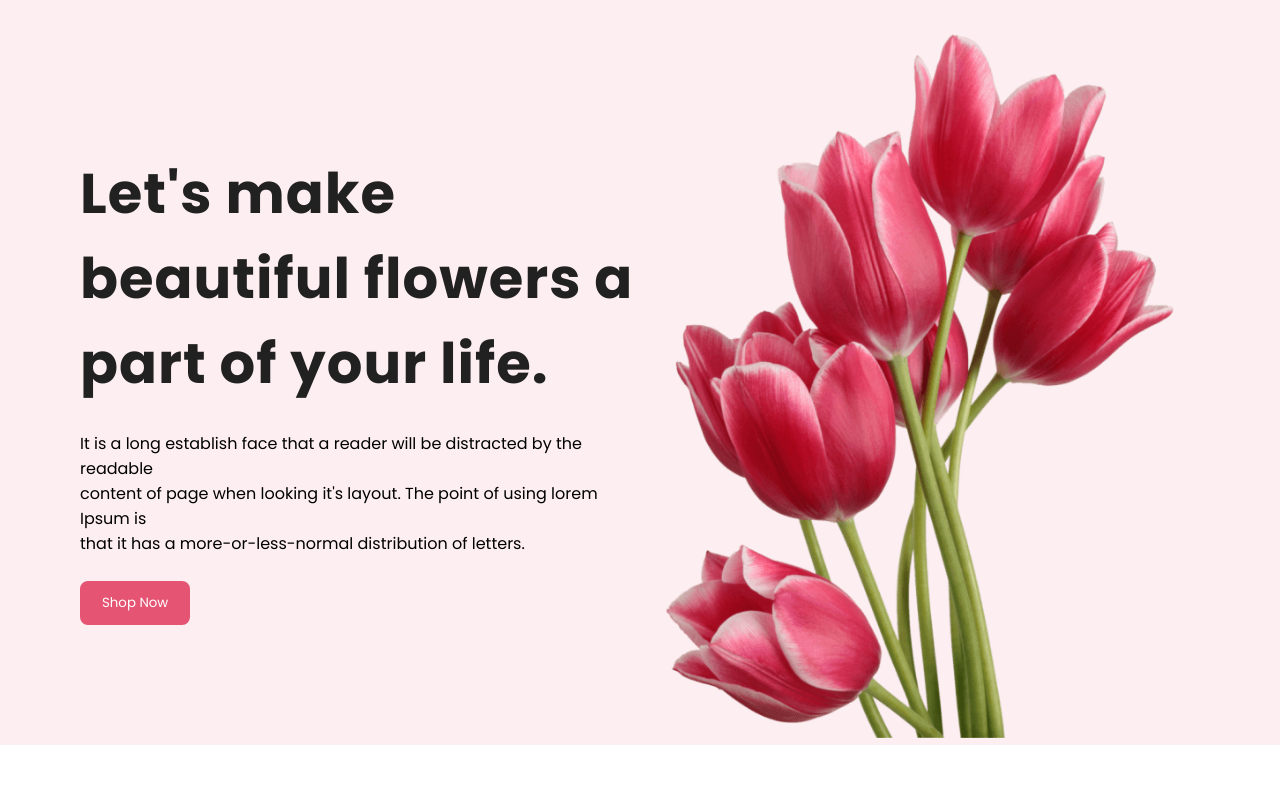
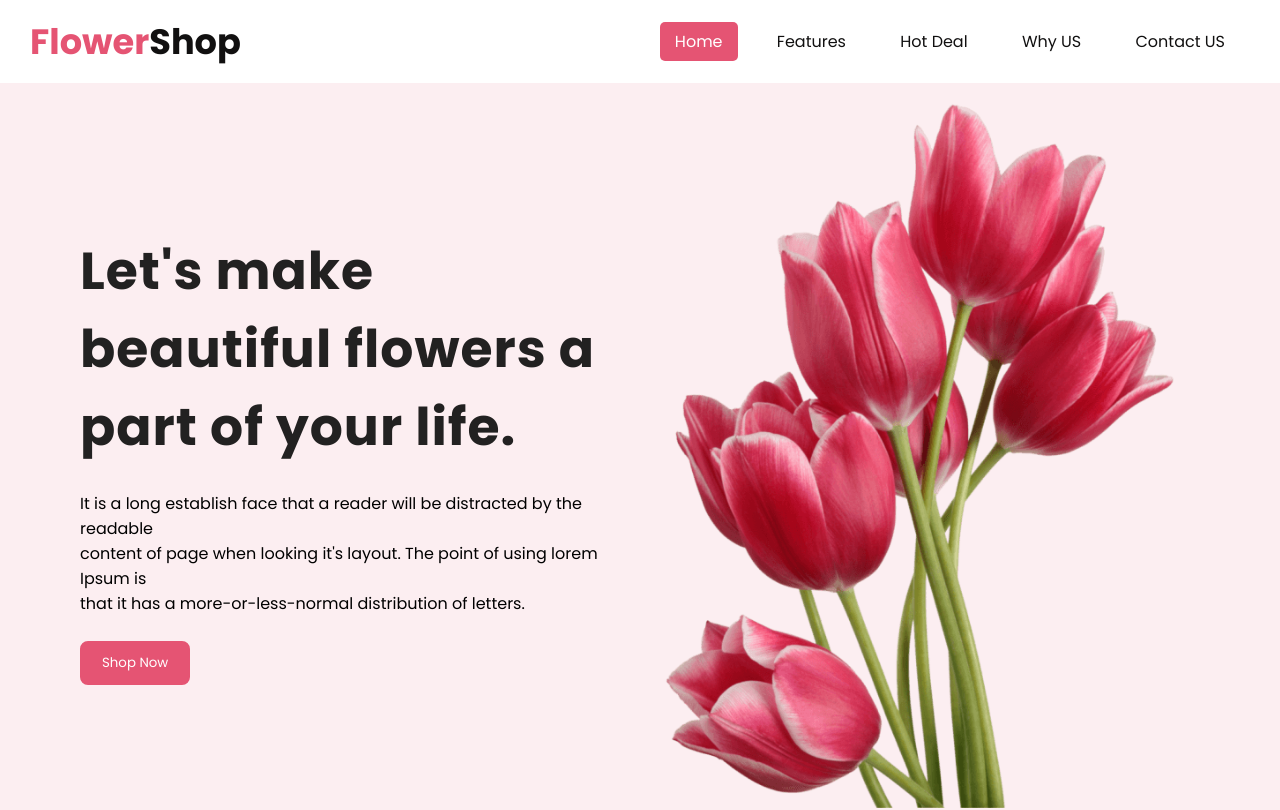
Before and after one commit to khotijaakther/FlowerShop, a plain HTML site: page index.html in a window 1280 px wide. Shown: the top 810 px of the page. Drawn offline with Linux system fonts and the light colour scheme; files whose address does not match are found by name.

Commit message:
add nav section

```diff
--- a/assets/css/style.css
+++ b/assets/css/style.css
@@ -1,7 +1,8 @@
 * {
   margin: 0;
   padding: 0;
-    font-family: 'Poppins', sans-serif;
+  font-family: "Poppins", sans-serif;
+  scroll-behavior: smooth;
 }
 
 img {
@@ -9,13 +10,18 @@ img {
   max-width: 100%;
 }
 
+a {
+  text-decoration: none;
+  color: #111010;
+}
+
 .primary-btn {
-    border: 2px solid #E55473;
+  border: 2px solid #e55473;
   padding: 10px 20px;
   border-radius: 8px;
   cursor: pointer;
   color: white;
-    background-color: #E55473;
+  background-color: #e55473;
   transition: 0.5s ease;
 }
 
@@ -29,23 +35,69 @@ img {
   text-align: center;
 }
 
-.section-content>.section-title {
+.section-content > .section-title {
   font-size: 2rem;
   margin-bottom: 15px;
 }
 
-.section-content>.section-details {
+.section-content > .section-details {
   color: gray;
   font-size: 16px;
 }
 
+header {
+  position: fixed;
+  left: 0;
+  top: 0;
+  width: 100%;
+  background-color: #fff;
+}
+
+header .navbar {
+  display: flex;
+  justify-content: space-between;
+  align-items: center;
+  padding: 15px 30px;
+}
+
+.brand-logo {
+  font-size: 2.2rem;
+}
+
+.brand-logo span {
+  color: #e55473;
+}
+
+.navbar-menu {
+  list-style-type: none;
+}
+
+.navbar-menu .nav-item {
+  display: inline;
+  margin: 0px 10px;
+  font-weight: 400;
+  padding: 8px 15px;
+  border-radius: 5px;
+  transition: 0.5s ease-in;
+}
+
+.navbar-menu .nav-item:hover,
+.navbar-menu .nav-item.active {
+  background-color: #e55473;
+}
+.navbar-menu .nav-item:hover a,
+.navbar-menu .nav-item.active a {
+  color: #fff;
+}
+
 .banner-section {
-    background-color: #FCEEF1;
+  background-color: #fceef1;
   display: flex;
   flex-direction: row;
   justify-content: center;
   align-items: center;
   padding: 2rem 5rem 0 5rem;
+  margin-top: 70px;
 }
 
 .banner-section div {
@@ -53,7 +105,7 @@ img {
 }
 
 .banner-heading {
-    font-size: 56px;
+  font-size: 52px;
   font-weight: 700;
   letter-spacing: 1px;
   color: #222121;
@@ -67,13 +119,13 @@ img {
   text-align: center;
 }
 
-.features-content>.feature-inner {
+.features-content > .feature-inner {
   flex-basis: 33.33%;
   margin: 0px 56px;
   text-align: center;
 }
 
-.features-content>.feature-inner>img {
+.features-content > .feature-inner > img {
   height: 350px;
   padding: 50px 30px 0px 30px;
   border-top-left-radius: 150px;
@@ -81,22 +133,22 @@ img {
   object-fit: contain;
 }
 
-.features-content>.feature-inner:nth-child(1) img {
-    background-color: #F1DDE7;
-    border: 2px solid #F1DDE7;
+.features-content > .feature-inner:nth-child(1) img {
+  background-color: #f1dde7;
+  border: 2px solid #f1dde7;
 }
 
-.features-content>.feature-inner:nth-child(2) img {
-    background-color: #D9EFF0;
-    border: 2px solid #D9EFF0;
+.features-content > .feature-inner:nth-child(2) img {
+  background-color: #d9eff0;
+  border: 2px solid #d9eff0;
 }
 
-.features-content>.feature-inner:nth-child(3) img {
-    background-color: #E3EBDB;
-    border: 2px solid #E3EBDB;
+.features-content > .feature-inner:nth-child(3) img {
+  background-color: #e3ebdb;
+  border: 2px solid #e3ebdb;
 }
 
-.features-content>.feature-inner>.features-title {
+.features-content > .feature-inner > .features-title {
   text-align: center;
   margin-top: 16px;
   font-size: 1.2rem;
@@ -107,7 +159,7 @@ img {
 .why-us {
   width: 80%;
   margin: 50px auto;
-    background-color: #F4F4F4;
+  background-color: #f4f4f4;
   border-radius: 5px;
   padding: 20px 35px;
   display: flex;
@@ -115,17 +167,17 @@ img {
   align-items: center;
 }
 
-.why-us>.supper-section {
+.why-us > .supper-section {
   width: 33.33%;
   padding: 30px;
   text-align: center;
 }
 
-.why-us>.supper-section>img {
+.why-us > .supper-section > img {
   width: 60px;
 }
 
-.why-us>.supper-section>.content-title {
+.why-us > .supper-section > .content-title {
   margin-top: 16px;
   font-size: 16px;
   font-weight: 400;
@@ -133,11 +185,11 @@ img {
 }
 
 .hot-deal {
-    background-color: #FDF6F8;
+  background-color: #fdf6f8;
   overflow-x: hidden;
 }
 
-.hot-deal>.hot-deal-inner {
+.hot-deal > .hot-deal-inner {
   display: flex;
   justify-content: center;
   align-items: center;
@@ -147,28 +199,28 @@ img {
   margin: 0 auto;
 }
 
-.hot-deal>.hot-deal-inner>div {
+.hot-deal > .hot-deal-inner > div {
   width: 50%;
 }
-.hot-deal>.hot-deal-inner> .hot-deal-details > .title {
+.hot-deal > .hot-deal-inner > .hot-deal-details > .title {
   font-size: 2rem;
   margin-bottom: 16px;
 }
-.hot-deal>.hot-deal-inner> .hot-deal-details > .title span{
-    color: #E55473;
+.hot-deal > .hot-deal-inner > .hot-deal-details > .title span {
+  color: #e55473;
 }
-.hot-deal>.hot-deal-inner> .hot-deal-details > .details{
+.hot-deal > .hot-deal-inner > .hot-deal-details > .details {
   color: gray;
   margin-bottom: 16px;
 }
 
-.hot-deal>.hot-deal-inner>div > img {
+.hot-deal > .hot-deal-inner > div > img {
   height: 300px;
   width: 100%;
   object-fit: contain;
 }
 
-.instagram-post-content{
+.instagram-post-content {
   width: 80%;
   margin: 50px auto;
   display: flex;
@@ -176,27 +228,26 @@ img {
   align-items: center;
 }
 
-
-.instagram-post-content img{
+.instagram-post-content img {
   width: 25%;
   margin: 10px;
   object-fit: contain;
   border-radius: 5px;
 }
-.news-letter{
+.news-letter {
   width: 80%;
   margin: 50px auto;
   padding: 25px 60px;
   border-radius: 5px;
-    background-image: url('./../images/Flower Asset/Rectangle 9.png');
+  background-image: url("./../images/Flower Asset/Rectangle 9.png");
   background-size: cover;
   background-repeat: no-repeat;
   text-align: center;
 }
-.news-letter > .news-letter-inner{
+.news-letter > .news-letter-inner {
   margin: 50px 0;
 }
-.news-letter > .news-letter-inner input{
+.news-letter > .news-letter-inner input {
   width: 40%;
   line-height: 25px;
   border: 1px transparent;
@@ -206,25 +257,19 @@ img {
   padding: 10px 20px;
 }
 
-footer{
+footer {
   background-color: #111010;
   padding: 100px;
   text-align: center;
   color: #fff;
 }
 
-footer > .footer-logo{
-    font-size: 2.5rem;
-}
-footer > .footer-logo span{
-   color: #E55473;
-}
-footer > p{
+footer > p {
   font-size: 16px;
   margin: 20px 0;
   font-weight: 300;
   color: gray;
 }
-footer .copy-right{
+footer .copy-right {
   font-size: 12px;
 }
--- a/index.html
+++ b/index.html
@@ -19,10 +19,25 @@
 <!--body start-->
 
 <body>
+    <!--heading section start-->
+    <header>
+        <nav class="navbar">
+            <h2 class="brand-logo"><a href="#"><span>Flower</span>Shop</a></h2>
+            <ul class="navbar-menu">
+                <li class="nav-item active"><a href="#banner">Home</a></li>
+                <li class="nav-item"><a href="#features">Features</a></li>
+                <li class="nav-item"><a href="#hot-deal">Hot Deal</a></li>
+                <li class="nav-item"><a href="#why-us">Why US</a></li>
+                <li class="nav-item"><a href="#contact-us">Contact US</a></li>
+            </ul>
+        </nav>
+    </header>
+    <!--heading section close-->
+
     <!--main section start-->
     <main>
         <!--banner-section start-->
-        <div class="banner-section" id="banner">
+        <section class="banner-section" id="banner">
             <div class="banner-content">
                 <h1 class="banner-heading">Let's make <br> beautiful flowers a <br>part of your life.</h1>
                 <br>
@@ -36,7 +51,7 @@
             <div class="banner-image">
                 <img src="./assets/images/Flower Asset/pngwing 10.png" alt="banner-img">
             </div>
-        </div>
+        </section>
         <!--banner-section close-->
         <!--featured section start-->
         <section class="featured-section" id="features">
@@ -113,7 +128,7 @@
         <!--Instagram Post Section Close-->
 
         <!--News Letter Section Start-->
-        <section class="news-letter" id="news-letter">
+        <section class="news-letter" id="contact-us">
             <div class="section-content">
                 <h2 class="section-title">Get The Latest Deals</h2>
                 <P class="section-details">$30 coupon for first shopping</P>
@@ -128,7 +143,7 @@
     <!--main section close-->
     <!--Footer section Start-->
     <footer id="footer">
-        <h2 class="footer-logo"><span>Flower</span>Shop</h2>
+        <h2 class="brand-logo"><a href="#"><span>Flower</span>Shop</a></h2>
         <p>It is a long established fact that a reader will be distracted by the readable <br> content of a page when
             looking at its layout.</p>
         <p class="copy-right">
```
Lines whose indentation alone changed are shown as unchanged.
